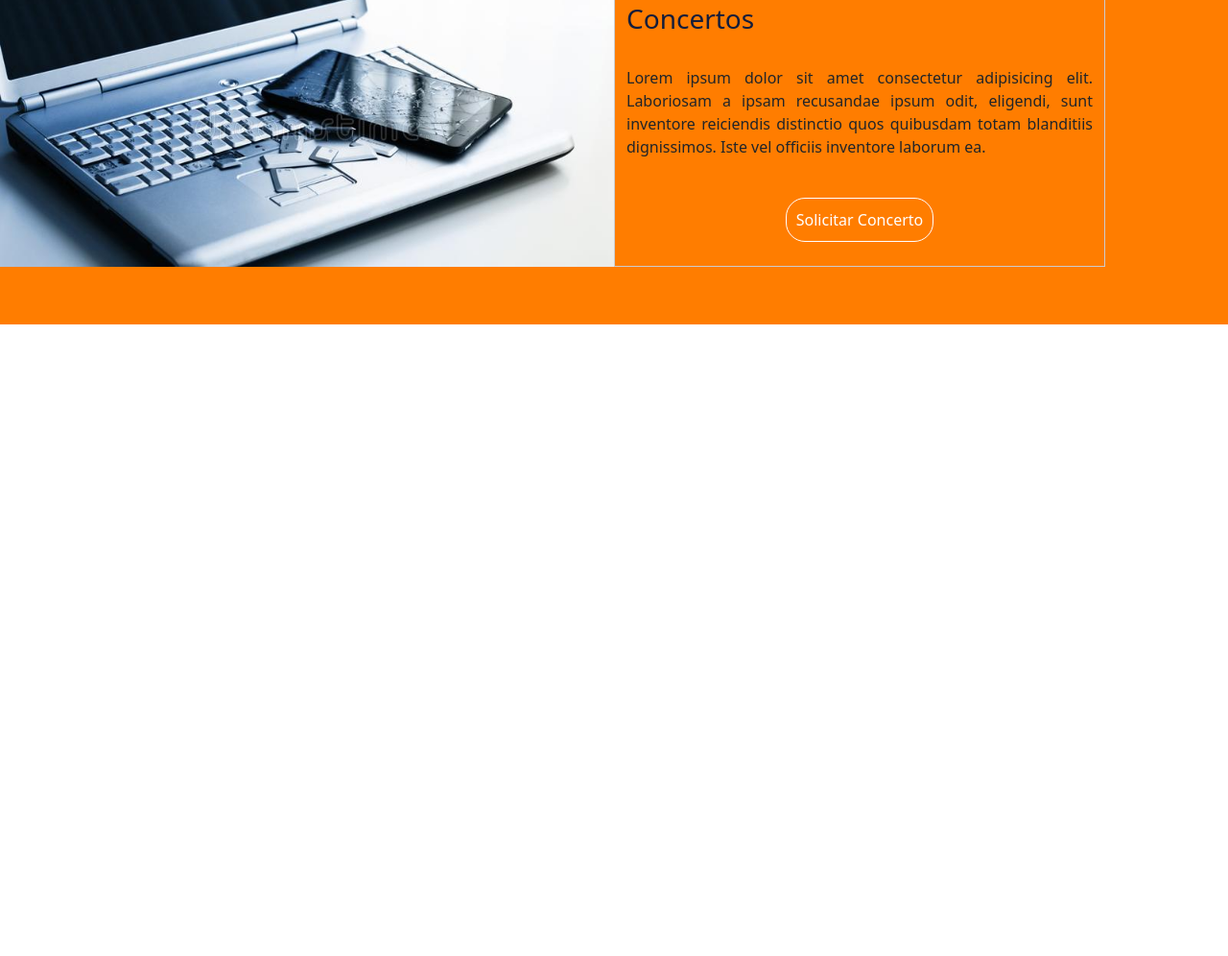
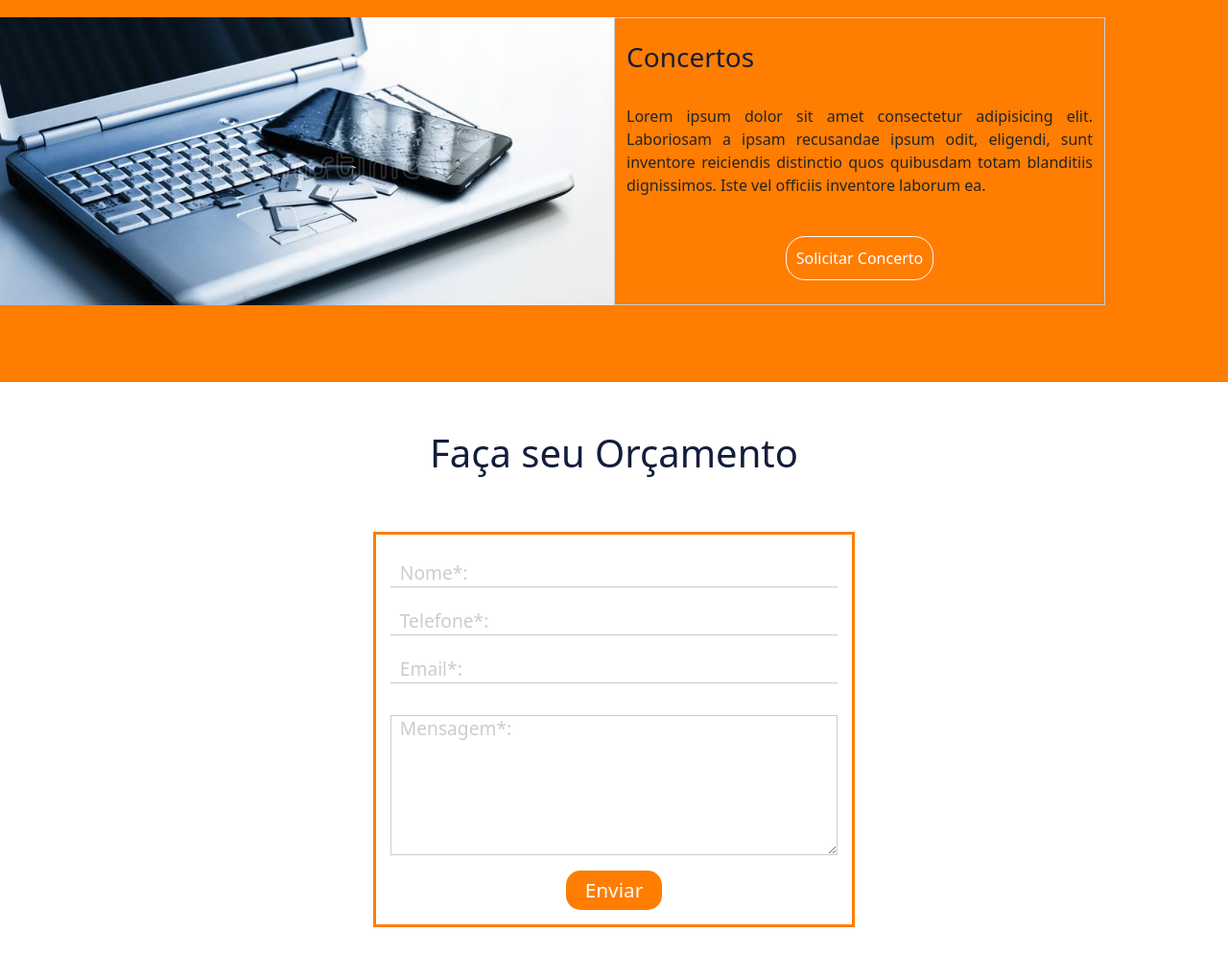
Before and after one commit to lipevidal/Vidaltec, a plain HTML site: page index.html in a window 1280 px wide. Shown: the part 2998-3994 px from the top of the page at 96% size. Before the commit the page ends 3336 px from the top, so only its background shows below. Drawn offline with nearby package versions, Linux system fonts and the light colour scheme.

Commit message:
Versão 5
Fim da seção de orçamento

```diff
--- a/index.html
+++ b/index.html
@@ -53,7 +53,7 @@
                             <li><a href="#acessorios">ACESSÓRIOS</a></li>
                             <li><a href="#servicos">SERVIÇOS</a></li>
                             <li><a href="">CONTATO</a></li>
-                            <li><a href="">SOLICITE UM ORÇAMENTO</a></li>
+                            <li><a href="#orcamento">SOLICITE UM ORÇAMENTO</a></li>
                         </ul>
                     </nav>
 
@@ -92,7 +92,7 @@
                     <li><a href="#acessorios">ACESSÓRIOS</a></li>
                     <li><a href="#servicos">SERVIÇOS</a></li>
                     <li><a href="">CONTATO</a></li>
-                    <li><a href="">SOLICITE UM <br> ORÇAMENTO</a></li>
+                    <li><a href="#orcamento">SOLICITE UM <br> ORÇAMENTO</a></li>
                 </ul>
             </nav>
 
@@ -230,6 +230,35 @@
         </div><!--fim todos-servicos-->
     </section><!--fim servicos-->
 
+    <section id="orcamento">
+        <h4>Faça seu Orçamento</h4>
+        <div class="conteudo-orcamento container">
+            <form action="">
+                <div class="campo">
+                    <input type="text" id="nome" required>
+                    <label for="nome">Nome*:</label>
+                </div><!--fim campo-->
+
+                <div class="campo">
+                    <input type="number" id="telefone" required>
+                    <label for="telefone">Telefone*:</label>
+                </div><!--fim campo-->
+
+                <div class="campo">
+                    <input type="text" id="email" required>
+                    <label for="email">Email*:</label>
+                </div><!--fim campo-->
+
+                <div class="campo">
+                    <textarea type="text" rows="6" id="mensagem" required></textarea>
+                    <label for="mensagem" class="mensagem">Mensagem*:</label>
+                </div><!--fim campo-->
+
+                <button>Enviar</button>
+            </form>
+        </div><!--fim conteudo-orcamento-->
+    </section><!--fim orcamento-->
+
 
 
 
--- a/style/estilo.css
+++ b/style/estilo.css
@@ -480,7 +480,7 @@ body{
 #servicos .todos-servicos{
     /*background-color: yellow;*/
     display: flex;
-    margin-bottom: 10px;
+    margin-bottom: 30px;
 }
 
 #servicos .todos-servicos .img-servicos{
@@ -548,3 +548,111 @@ body{
     border: 1px solid var(--corSecundaria);
     color: var(--corSecundaria);
 }
+
+/*********orcamento**********/
+
+#orcamento{
+    background-color: white;
+    padding-bottom: 30px;
+}
+
+#orcamento h4{
+    text-align: center;
+    padding: 50px 0;
+    font-size: 2.5em;
+    color: var(--corSecundaria);
+}
+
+#orcamento .conteudo-orcamento{
+    display: flex;
+    justify-content: center;
+}
+
+#orcamento .conteudo-orcamento form{
+    width: 40%;
+    display: flex;
+    flex-direction: column;
+    align-items: center;
+    border: 3px solid var(--corPrincipal);
+    padding: 15px;
+}
+
+#orcamento .conteudo-orcamento form button{
+    padding: 5px 20px;
+    border: none;
+    border-radius: 15px;
+    font-size: 1.3em;
+    color: var(--corPadrao);
+    background-color: var(--corPrincipal);
+}
+
+#orcamento .conteudo-orcamento form .campo{
+    width: 100%;
+    position: relative;
+    margin-bottom: 10px;
+}
+
+#orcamento .conteudo-orcamento form .campo fieldset{
+    border: 1px solid #ccc;
+}
+
+#orcamento .conteudo-orcamento form .campo label{
+    position: absolute;
+    bottom: 0;
+    left: 10px;
+    color: #ccc;
+    font-size: 1.2em;
+    width: 100%;
+}
+
+#orcamento .conteudo-orcamento form .campo label.mensagem{
+    position: absolute;
+    top: 23px;
+    left: 10px;
+    color: #ccc;
+    font-size: 1.2em;
+    width: 100%;
+}
+
+#orcamento .conteudo-orcamento form .campo input,
+#orcamento .conteudo-orcamento form .campo textarea{
+    background-color: transparent;
+    width: 100%;
+    border: none;
+    border-bottom: 1px solid #ccc;
+    outline: none;
+    margin-top: 15px;
+    padding: 0 10px;
+    transition: all .3s ease-out;
+}
+
+#orcamento .conteudo-orcamento form .campo textarea{
+    border: 1px solid #ccc;
+    margin-top: 23px;
+}
+
+#orcamento .conteudo-orcamento form .campo input:focus,
+#orcamento .conteudo-orcamento form .campo input:valid{
+    border-bottom: 1px solid var(--corPrincipal);
+}
+
+#orcamento .conteudo-orcamento form .campo input:focus + label,
+#orcamento .conteudo-orcamento form .campo input:valid + label{
+    bottom: 23px;
+    left: 0;
+    color: var(--corPrincipal);
+    font-size: 0.9em;
+}
+
+#orcamento .conteudo-orcamento form .campo textarea:focus,
+#orcamento .conteudo-orcamento form .campo textarea:valid{
+    border: 1px solid var(--corPrincipal);
+}
+
+#orcamento .conteudo-orcamento form .campo textarea:focus + label.mensagem,
+#orcamento .conteudo-orcamento form .campo textarea:valid + label.mensagem{
+    top: 0;
+    left: 0;
+    color: var(--corPrincipal);
+    font-size: 0.9em;
+}
--- a/style/responsive.css
+++ b/style/responsive.css
@@ -19,6 +19,10 @@
     }
     #acessorios .caixas-itens .itens{
         width: 80%;
+    }
+
+    #orcamento .conteudo-orcamento form{
+        width: 50%;
     }
 }
 
@@ -104,6 +108,7 @@
         width: 90%;
         height: 250px;
         margin: 0 auto;
+        border: none;
     }
     #servicos .todos-servicos .conteudo-servicos h3,
     #servicos .todos-servicos .conteudo-servicos h3.inverso{
@@ -114,6 +119,10 @@
     }
     #servicos .flex-item > .img-servicos{
         order: 1;
+    }
+
+    #orcamento .conteudo-orcamento form{
+        width: 70%;
     }
 }
 
@@ -137,4 +146,8 @@
         font-size: 1.2em;
         width: 95%;
     }
+
+    #orcamento .conteudo-orcamento form{
+        width: 90%;
+    }
 }
```
